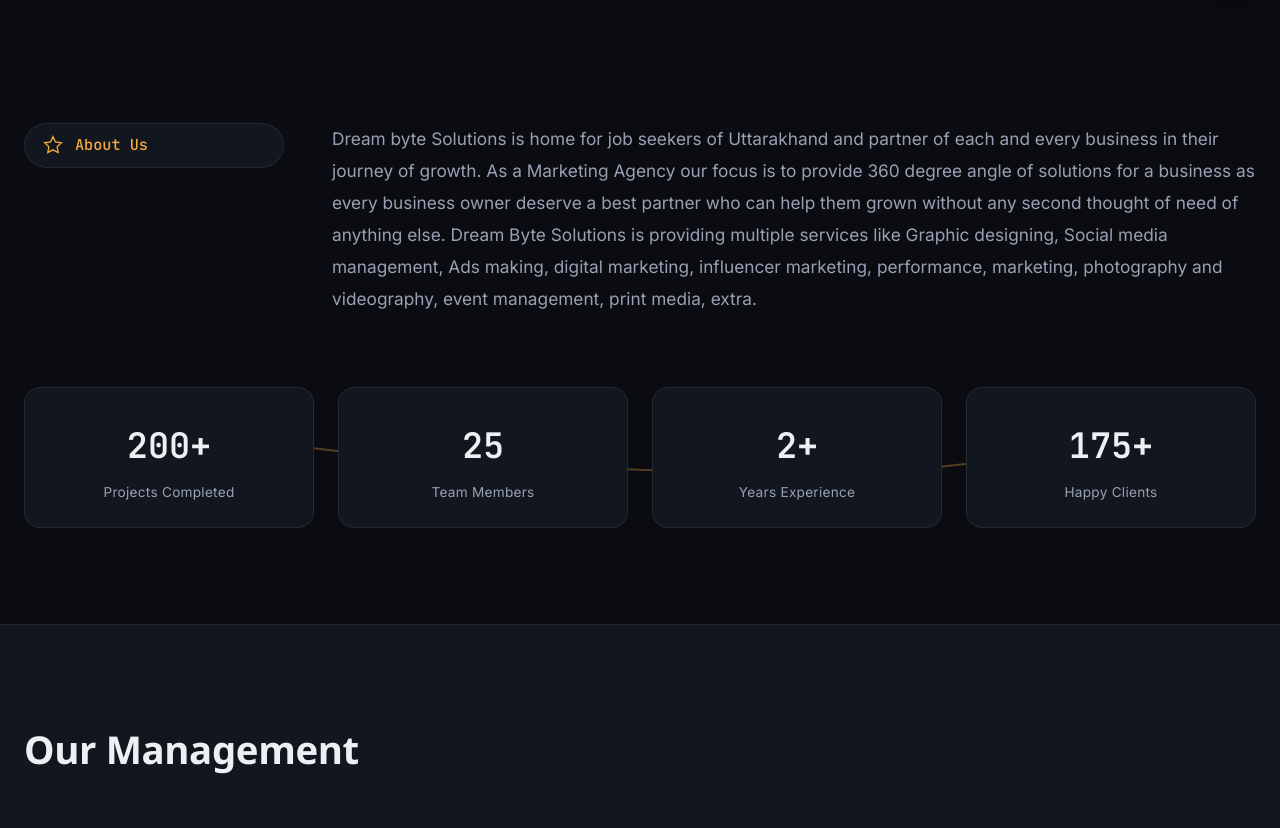
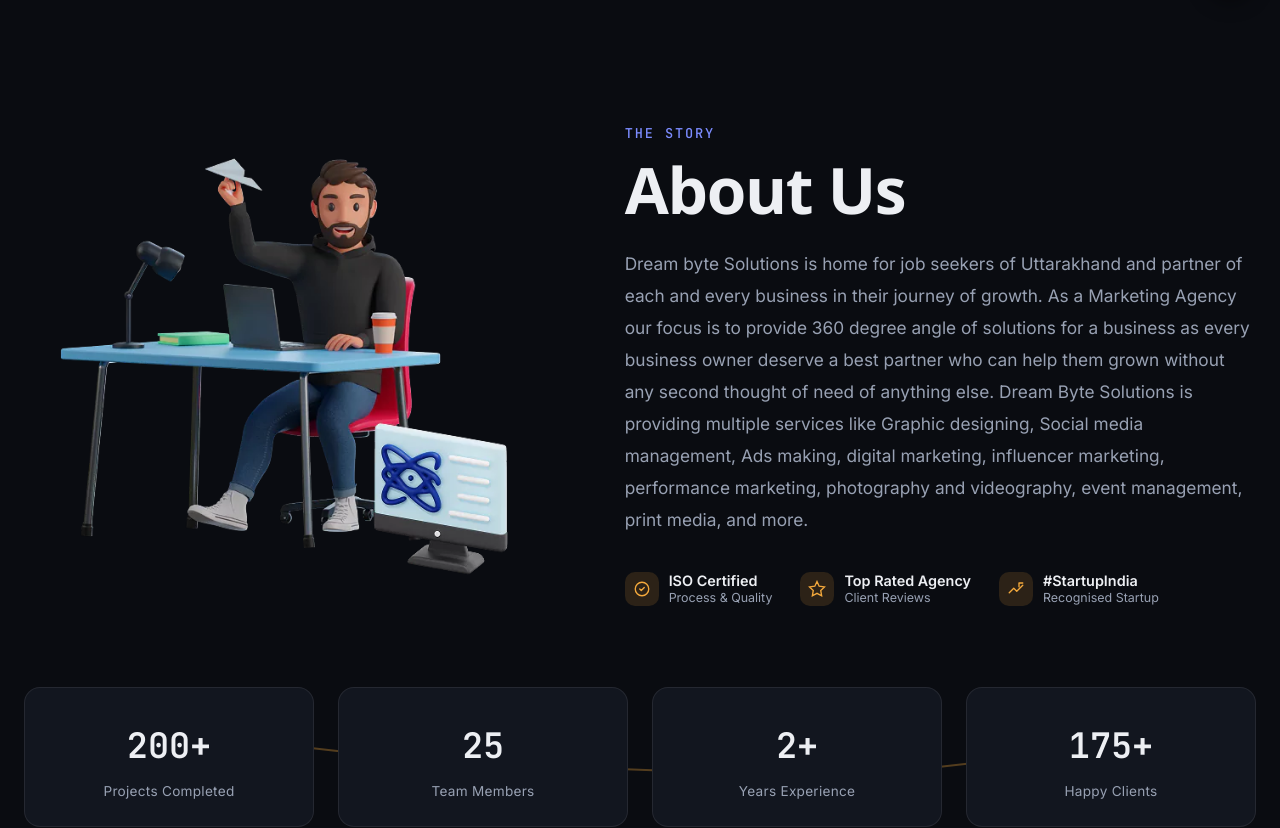
Before and after one commit to ArunNegi989/dreambyte_revamp, a Next.js app: page /about in a window 1280 px wide. Shown: the part 774-1602 px from the top of the page. Built offline with nearby package versions, Linux system fonts and the light colour scheme; grey boxes are pictures that could not be loaded; a web font is replaced by a local one.

Commit message:
about us page one component add

```diff
--- a/app/about/Aboutus.module.css
+++ b/app/about/Aboutus.module.css
@@ -197,74 +197,122 @@
   color: var(--amber);
 }
 
-/* Ridge divider — the Himalayan-skyline signature motif */
-.ridgeDivider {
-  position: absolute;
-  left: 0;
-  right: 0;
-  bottom: -1px;
-  line-height: 0;
-  z-index: 1;
+
+
+
+
+
+
+/* ============================================================
+   OUR STORY — new split layout (visual left, copy right)
+   ============================================================ */
+.storyGrid {
+  display: grid;
+  grid-template-columns: minmax(0, 0.85fr) minmax(0, 1fr);
+  gap: 64px;
+  align-items: center;
+  margin-bottom: 72px;
 }
 
-.ridgeDivider svg {
-  width: 100%;
-  height: 70px;
-  display: block;
+.storyVisual {
+  position: relative;
+  border-radius: 24px;
+  overflow: visible;
+  aspect-ratio: 4 / 3.4;
+  background: transparent;
 }
 
-.ridgeFlip svg {
-  transform: scaleY(-1);
+.storyVisualGlow {
+  display: none;
 }
 
-/* fix: flip variant is used at the TOP of quoteSection, so it must anchor to top, not bottom */
-.ridgeDivider.ridgeFlip {
-  bottom: auto;
-  top: -1px;
+.storyImg {
+  position: relative;
+  z-index: 1;
+  width: 100%;
+  height: 100%;
+  object-fit: contain;
+  display: block;
+  background: transparent;
+  filter: none;
 }
 
-.ridgePath {
-  fill: var(--bg);
+.storyContent {
+  display: flex;
+  flex-direction: column;
+  align-items: flex-start;
+}
+
+.storyEyebrow {
+  font-family: var(--font-mono);
+  font-size: 0.85rem;
+  letter-spacing: 0.14em;
+  text-transform: uppercase;
+  color: var(--violet);
+  margin-bottom: 14px;
+}
+
+.storyHeading {
+  font-family: var(--font-display);
+  font-weight: 800;
+  font-size: clamp(2.4rem, 5vw, 4rem);
+  line-height: 1.04;
+  letter-spacing: -0.02em;
+  margin: 0 0 24px;
+}
+
+.storyText {
+  font-size: 1.08rem;
+  line-height: 1.85;
+  color: var(--muted);
+  margin: 0 0 36px;
+  overflow-wrap: break-word;
+}
+
+.trustRow {
+  display: flex;
+  flex-wrap: wrap;
+  gap: 28px;
+}
+
+.trustBadge {
+  display: flex;
+  align-items: center;
+  gap: 10px;
+}
+
+.trustIcon {
+  display: inline-flex;
+  align-items: center;
+  justify-content: center;
+  width: 34px;
+  height: 34px;
+  border-radius: 10px;
+  background: var(--amber-soft);
+  color: var(--amber);
+  flex-shrink: 0;
+}
+
+.trustText {
+  display: flex;
+  flex-direction: column;
+  line-height: 1.3;
+}
+
+.trustText strong {
+  font-size: 0.9rem;
+  font-weight: 600;
+  color: var(--text);
+}
+
+.trustText span:last-child {
+  font-size: 0.78rem;
+  color: var(--muted);
 }
 
 /* ============================================================
-   ABOUT + STATS RIDGE CHART
+   ABOUT STATS RIDGE CHART
    ============================================================ */
-.aboutGrid {
-  display: grid;
-  grid-template-columns: 260px minmax(0, 1fr);
-  gap: 48px;
-  margin-bottom: 64px;
-}
-
-.aboutBadge {
-  display: flex;
-  align-items: center;
-  gap: 12px;
-  height: fit-content;
-  font-family: var(--font-mono);
-  font-size: 0.95rem;
-  color: var(--amber);
-  padding: 10px 18px;
-  border: 1px solid var(--border);
-  border-radius: 999px;
-  background: var(--surface);
-  white-space: nowrap;
-}
-
-.badgeIcon {
-  display: inline-flex;
-  color: var(--amber);
-}
-
-.aboutText {
-  font-size: 1.08rem;
-  line-height: 1.85;
-  color: var(--muted);
-  margin: 0;
-  overflow-wrap: break-word;
-}
-
 .statsWrap {
   position: relative;
   padding-top: 8px;
@@ -662,6 +710,10 @@
     grid-template-columns: 300px minmax(0, 1fr);
     gap: 40px;
   }
+
+  .storyGrid {
+    gap: 44px;
+  }
 }
 
 /* ============================================================
@@ -672,13 +724,14 @@
     padding: 72px 0;
   }
 
-  .aboutGrid {
+  .storyGrid {
     grid-template-columns: 1fr;
-    gap: 24px;
+    gap: 40px;
   }
 
-  .aboutBadge {
-    width: fit-content;
+  .storyVisual {
+    aspect-ratio: 16 / 10;
+    max-width: 560px;
   }
 
   .statsRow {
@@ -723,6 +776,14 @@
 
   .sectionTitle {
     margin-bottom: 32px;
+  }
+
+  .storyVisual {
+    max-width: 100%;
+  }
+
+  .trustRow {
+    gap: 20px;
   }
 
   .teamRow {
@@ -773,6 +834,15 @@
 
   .heroTitle {
     max-width: 100%;
+  }
+
+  .storyHeading {
+    font-size: clamp(2rem, 8vw, 2.6rem);
+  }
+
+  .trustRow {
+    flex-direction: column;
+    gap: 16px;
   }
 
   .statsRow {
@@ -829,10 +899,6 @@
   .whyGrid {
     grid-template-columns: 1fr;
   }
-
-  .aboutBadge {
-    font-size: 0.85rem;
-  }
 }
 
 /* ============================================================
--- a/app/about/page.tsx
+++ b/app/about/page.tsx
@@ -2,7 +2,8 @@
 
 import { JSX, useState, type FormEvent } from "react";
 import styles from "./Aboutus.module.css";
-
+import aboutusimage from "@/public/assets/images/about-us-main-section-webp.webp"
+import Image from "next/image";
 /* ------------------------------------------------------------------ */
 /*  Data — content is unchanged from the original site, just re-shaped */
 /*  into typed structures so it's easy to edit later.                  */
@@ -20,6 +21,46 @@
   { value: "25", label: "Team Members", peak: 34 },
   { value: "2+", label: "Years Experience", peak: 26 },
   { value: "175+", label: "Happy Clients", peak: 50 },
+];
+
+interface TrustBadge {
+  label: string;
+  sub: string;
+  icon: JSX.Element;
+}
+
+/* NOTE: replace label/sub with your actual certifications / recognitions.
+   Icons kept generic (checkmark / shield / star) so no external logo assets
+   are needed — swap for real badge images if you have them. */
+const TRUST_BADGES: TrustBadge[] = [
+  {
+    label: "ISO Certified",
+    sub: "Process & Quality",
+    icon: (
+      <svg width="18" height="18" viewBox="0 0 24 24" fill="none" stroke="currentColor" strokeWidth="1.8">
+        <path d="M9 12l2 2 4-4" strokeLinecap="round" strokeLinejoin="round" />
+        <circle cx="12" cy="12" r="9" />
+      </svg>
+    ),
+  },
+  {
+    label: "Top Rated Agency",
+    sub: "Client Reviews",
+    icon: (
+      <svg width="18" height="18" viewBox="0 0 24 24" fill="none" stroke="currentColor" strokeWidth="1.8">
+        <path d="M12 2l2.9 6.26L22 9.27l-5 4.87 1.18 6.88L12 17.77l-6.18 3.25L7 14.14 2 9.27l7.1-1.01z" />
+      </svg>
+    ),
+  },
+  {
+    label: "#StartupIndia",
+    sub: "Recognised Startup",
+    icon: (
+      <svg width="18" height="18" viewBox="0 0 24 24" fill="none" stroke="currentColor" strokeWidth="1.8">
+        <path d="M3 17l6-6 4 4 8-8M21 4h-5v5" strokeLinecap="round" strokeLinejoin="round" />
+      </svg>
+    ),
+  },
 ];
 
 interface TeamMember {
@@ -108,22 +149,7 @@
   },
 ];
 
-/* ------------------------------------------------------------------ */
-/*  Reusable ridge-line divider — the recurring Himalayan motif        */
-/* ------------------------------------------------------------------ */
 
-function RidgeDivider({ flip = false }: { flip?: boolean }) {
-  return (
-    <div className={`${styles.ridgeDivider} ${flip ? styles.ridgeFlip : ""}`} aria-hidden="true">
-      <svg viewBox="0 0 1440 90" preserveAspectRatio="none">
-        <path
-          d="M0 90 L0 55 L160 20 L300 50 L460 8 L620 46 L780 12 L940 42 L1100 6 L1260 38 L1440 18 L1440 90 Z"
-          className={styles.ridgePath}
-        />
-      </svg>
-    </div>
-  );
-}
 
 /* ------------------------------------------------------------------ */
 /*  Main component                                                     */
@@ -186,33 +212,53 @@
           </div>
         </div>
 
-        <RidgeDivider />
+
       </section>
 
       {/* ---------------------------------------------------------- */}
-      {/* ABOUT + STATS RIDGE                                         */}
+      {/* OUR STORY — new split layout (visual left, copy right)      */}
       {/* ---------------------------------------------------------- */}
       <section className={styles.section}>
         <div className={styles.container}>
-          <div className={styles.aboutGrid}>
-            <div className={styles.aboutBadge}>
-              <span className={styles.badgeIcon}>
-                <svg width="20" height="20" viewBox="0 0 24 24" fill="none" stroke="currentColor" strokeWidth="1.6">
-                  <path d="M12 2l2.9 6.26L22 9.27l-5 4.87 1.18 6.88L12 17.77l-6.18 3.25L7 14.14 2 9.27l7.1-1.01z" />
-                </svg>
-              </span>
-              <span>About Us</span>
+          <div className={styles.storyGrid}>
+            <div className={styles.storyVisual}>
+              <div className={styles.storyVisualGlow} aria-hidden="true" />
+              {/* Replace this image with a custom illustration / product shot
+                  whenever you have one — keeps the same rounded frame. */}
+              <Image
+                src={aboutusimage.src}
+                width={aboutusimage.width}
+                height={aboutusimage.height}
+                alt="Dream Byte Solutions team at work"
+                className={styles.storyImg}
+              />
             </div>
 
-            <p className={styles.aboutText}>
-              Dream byte Solutions is home for job seekers of Uttarakhand and partner of each and every
-              business in their journey of growth. As a Marketing Agency our focus is to provide 360 degree
-              angle of solutions for a business as every business owner deserve a best partner who can help
-              them grown without any second thought of need of anything else. Dream Byte Solutions is
-              providing multiple services like Graphic designing, Social media management, Ads making,
-              digital marketing, influencer marketing, performance, marketing, photography and videography,
-              event management, print media, extra.
-            </p>
+            <div className={styles.storyContent}>
+              <span className={styles.storyEyebrow}>The Story</span>
+              <h2 className={styles.storyHeading}>About Us</h2>
+              <p className={styles.storyText}>
+                Dream byte Solutions is home for job seekers of Uttarakhand and partner of each and every
+                business in their journey of growth. As a Marketing Agency our focus is to provide 360
+                degree angle of solutions for a business as every business owner deserve a best partner who
+                can help them grown without any second thought of need of anything else. Dream Byte
+                Solutions is providing multiple services like Graphic designing, Social media management,
+                Ads making, digital marketing, influencer marketing, performance marketing, photography and
+                videography, event management, print media, and more.
+              </p>
+
+              <div className={styles.trustRow}>
+                {TRUST_BADGES.map((b) => (
+                  <div className={styles.trustBadge} key={b.label}>
+                    <span className={styles.trustIcon}>{b.icon}</span>
+                    <span className={styles.trustText}>
+                      <strong>{b.label}</strong>
+                      <span>{b.sub}</span>
+                    </span>
+                  </div>
+                ))}
+              </div>
+            </div>
           </div>
 
           {/* Ridge stat chart — the numbers, drawn as a mountain skyline */}
@@ -233,7 +279,6 @@
             <div className={styles.statsRow}>
               {STATS.map((s) => (
                 <div className={styles.statCard} key={s.label}>
-
                   <strong className={styles.statValue}>{s.value}</strong>
                   <span className={styles.statLabel}>{s.label}</span>
                 </div>
@@ -387,7 +432,7 @@
       {/* GET A FREE QUOTE                                            */}
       {/* ---------------------------------------------------------- */}
       <section className={styles.quoteSection} id="quote">
-        <RidgeDivider flip />
+
         <div className={styles.container}>
           <div className={styles.quoteCard}>
             <div className={styles.quoteHeader}>
--- a/app/components/portfolio/AgencyPortfolio.module.css
+++ b/app/components/portfolio/AgencyPortfolio.module.css
@@ -505,6 +505,7 @@
   box-shadow: 0 40px 110px rgba(0, 0, 0, 0.55);
   animation: modalPopIn 0.45s var(--spring) both;
   overflow: hidden;
+  top: 50px;
 }
 
 .modalBoxOut {
```
Also changed, not shown: app/career/Careerpage.module.css (+92 -0 lines), app/career/page.tsx (+37 -0 lines), app/components/Homepage/Floatingactionbuttons/page.tsx (+6 -11 lines), public/assets/images/about-us-main-section-webp.webp (added).
